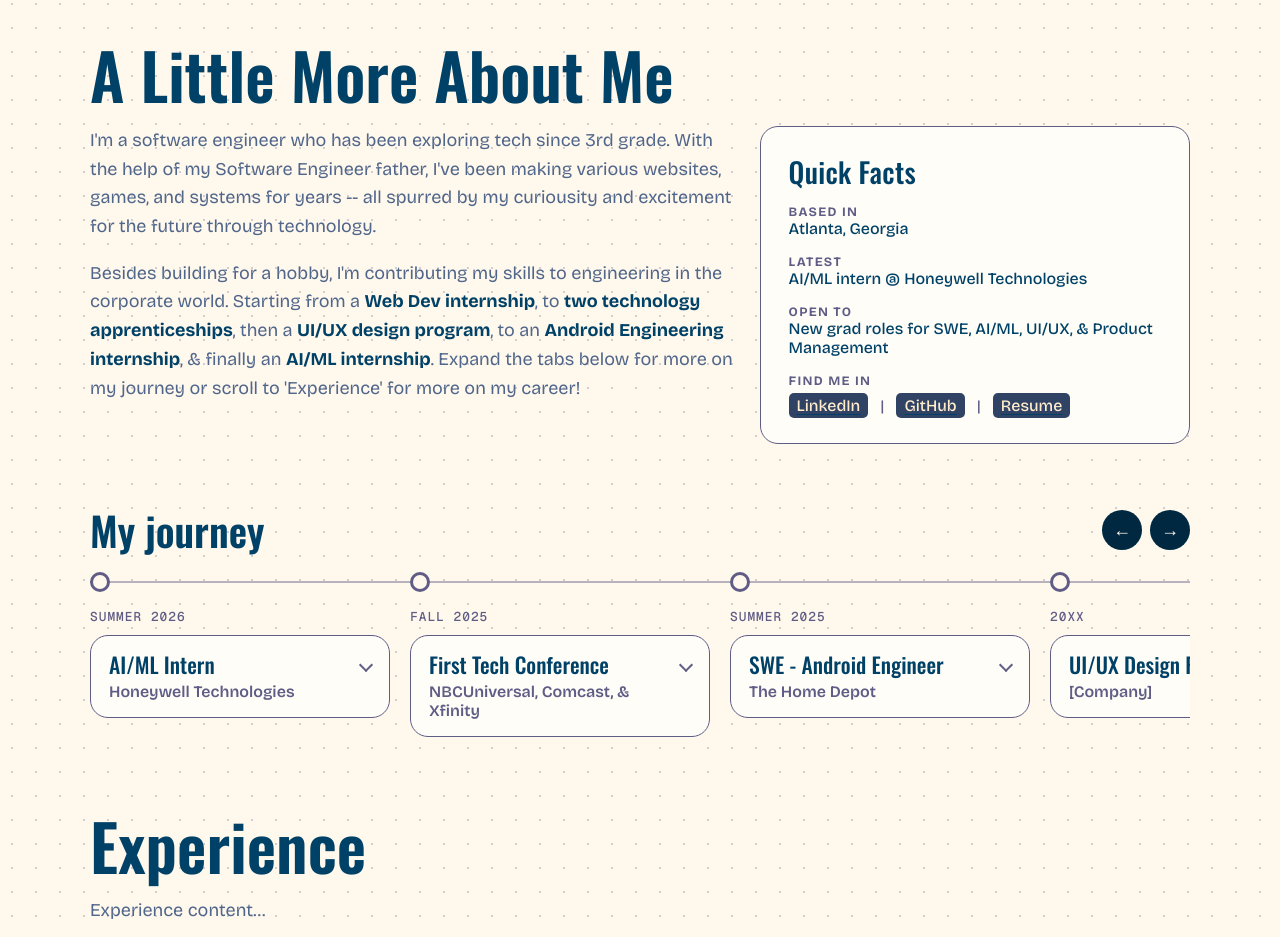
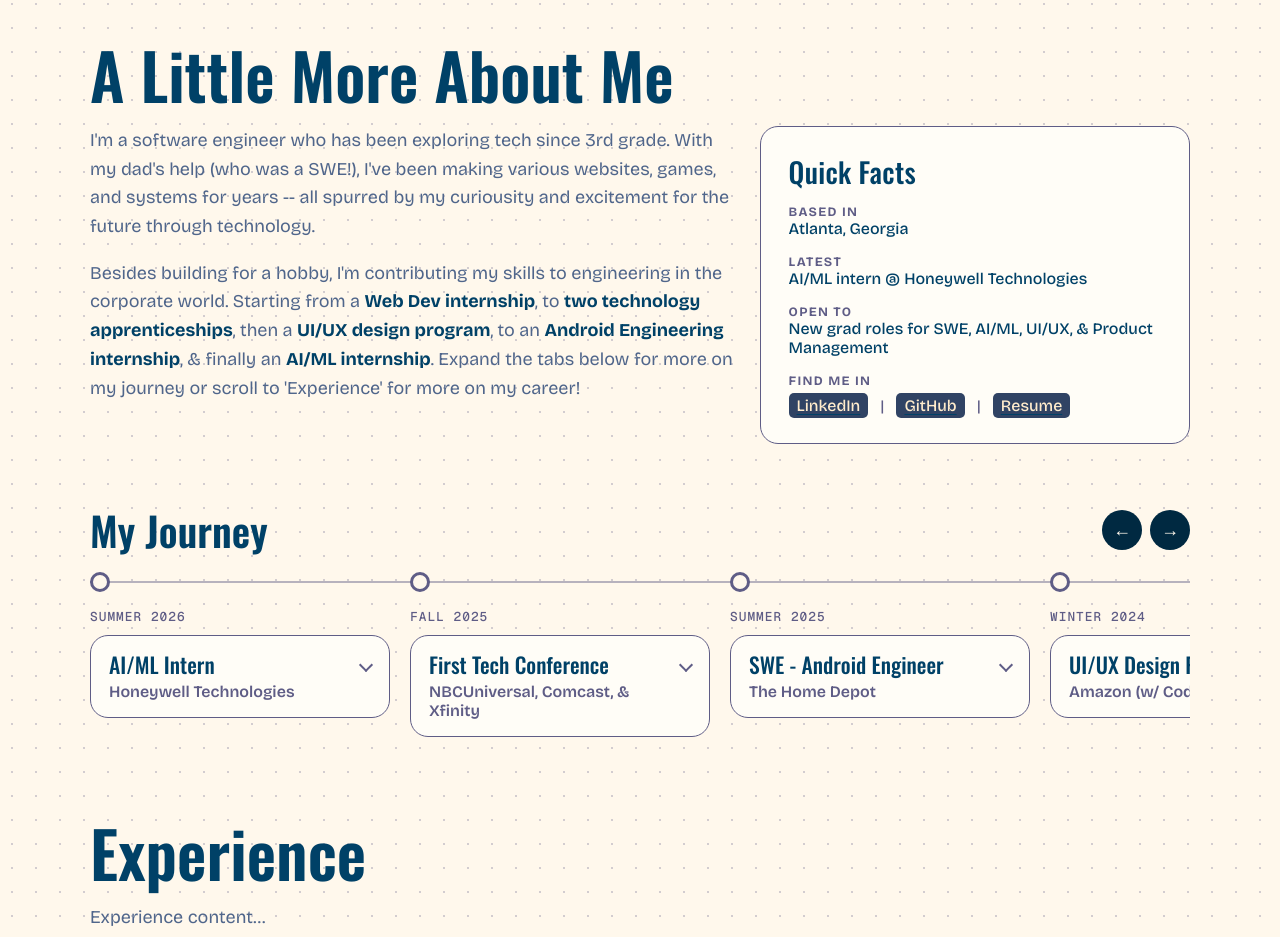
Before and after one commit to tanya-ananya/portfolio, a React (Vite) app in the folder pf/: page / in a window 1280 px wide. Shown: the part 680-1617 px from the top of the page. Built offline with nearby package versions, Linux system fonts and the light colour scheme.

Commit message:
completed about me

```diff
--- a/pf/src/components/AboutIntro.jsx
+++ b/pf/src/components/AboutIntro.jsx
@@ -1,6 +1,6 @@
 const ABOUT = {
   paragraphs: [
-    "I'm a software engineer who has been exploring tech since 3rd grade. With the help of my Software Engineer father, I've been making various websites, games, and systems for years -- all spurred by my curiousity and excitement for the future through technology.",
+    "I'm a software engineer who has been exploring tech since 3rd grade. With my dad's help (who was a SWE!), I've been making various websites, games, and systems for years -- all spurred by my curiousity and excitement for the future through technology.",
     "Besides building for a hobby, I'm contributing my skills to engineering in the corporate world. Starting from a **Web Dev internship**, to **two technology apprenticeships**, then a **UI/UX design program**, to an **Android Engineering internship**, & finally an **AI/ML internship**. Expand the tabs below for more on my journey or scroll to 'Experience' for more on my career!",
   ],
   facts: [
--- a/pf/src/components/JourneyTimeline.jsx
+++ b/pf/src/components/JourneyTimeline.jsx
@@ -6,7 +6,7 @@ const JOURNEY = [
     period: 'Summer 2026',
     role: 'AI/ML Intern',
     org: 'Honeywell Technologies',
-    tags: ['AI/ML', 'Data Analysis', 'Product Management', 'UI/UX'],
+    tags: ['AI/ML', 'Data Analysis', 'SQL', 'Product Management', 'Data Visualization', 'UI/UX'],
   },
   {
     id: 'comcast',
@@ -23,25 +23,39 @@ const JOURNEY = [
     tags: ['Android', 'Kotlin', 'JetPack Compose', 'XML', 'OpenAI API'],
   },
   {
-    id: 'uiux',
-    period: '20XX',
+    id: 'amzn',
+    period: 'Winter 2024',
     role: 'UI/UX Design Program',
-    org: '[Company]',
-    tags: ['Figma', 'User research'],
+    org: 'Amazon (w/ CodePath)',
+    tags: ['Figma', 'User research', 'UI/UX', 'customer reserach', 'project planning', 'multi-device design', 'customer testing'],
   },
   {
-    id: 'android',
-    period: '20XX',
-    role: 'Android Engineering Intern',
-    org: '[Company]',
-    tags: ['Kotlin', 'Android'],
+    id: 'jpmc',
+    period: 'Fall 2024',
+    role: 'Technology Career.edYOU Scholar',
+    org: 'JP Morgan & Chase',
+    tags: ['Corporate Practices', 'Collaboration', 'Programming', 'Large Applications', 'Large Database'],
   },
   {
-    id: 'aiml',
-    period: '20XX',
-    role: 'AI/ML Intern',
-    org: '[Company]',
-    tags: ['Python', 'ML'],
+    id: 'ah',
+    period: 'Fall 2024',
+    role: 'Technology Apprentice',
+    org: 'athenahealth (w/ Girls Who Code)',
+    tags: ['Figma', 'Project Planning', 'Interviews', 'UI/UX'],
+  },
+  {
+    id: 'hl',
+    period: 'Summer 2024',
+    role: 'Software Engineer Intern',
+    org: 'Holistic Learning',
+    tags: ['JavaScript', 'Bootstrap', 'AI-assisted Programming', 'Figma'],
+  },
+  {
+    id: 'gwc',
+    period: 'Summer 2022 & 2023',
+    role: 'Software Engineering Summer Program',
+    org: 'Girls Who Code',
+    tags: ['JavaScript', 'Python', 'Cryptography'],
   },
 ];
 
@@ -56,7 +70,7 @@ export default function JourneyTimeline({ items = JOURNEY }) {
   return (
     <div className="journey">
       <div className="journey__header">
-        <h3 className="journey__title">My journey</h3>
+        <h3 className="journey__title">My Journey</h3>
         <div className="journey__arrows">
           <button
             type="button"
```
